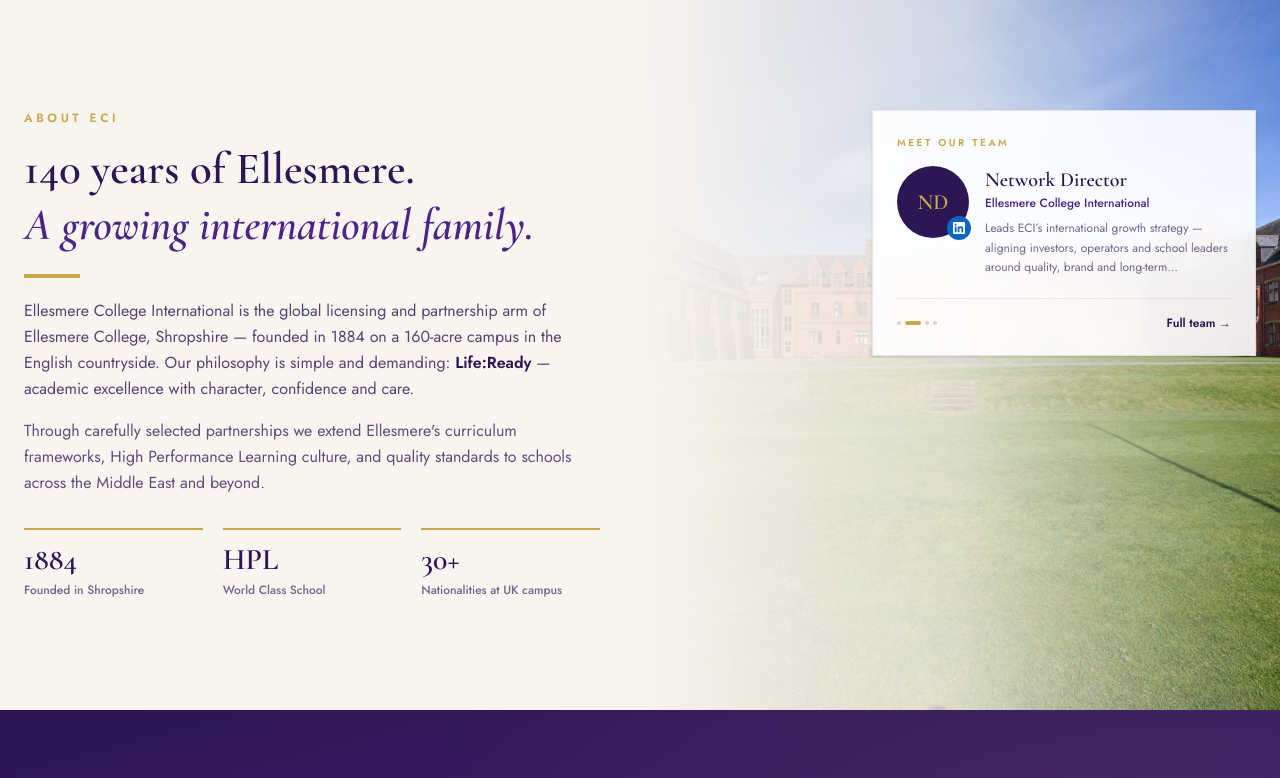
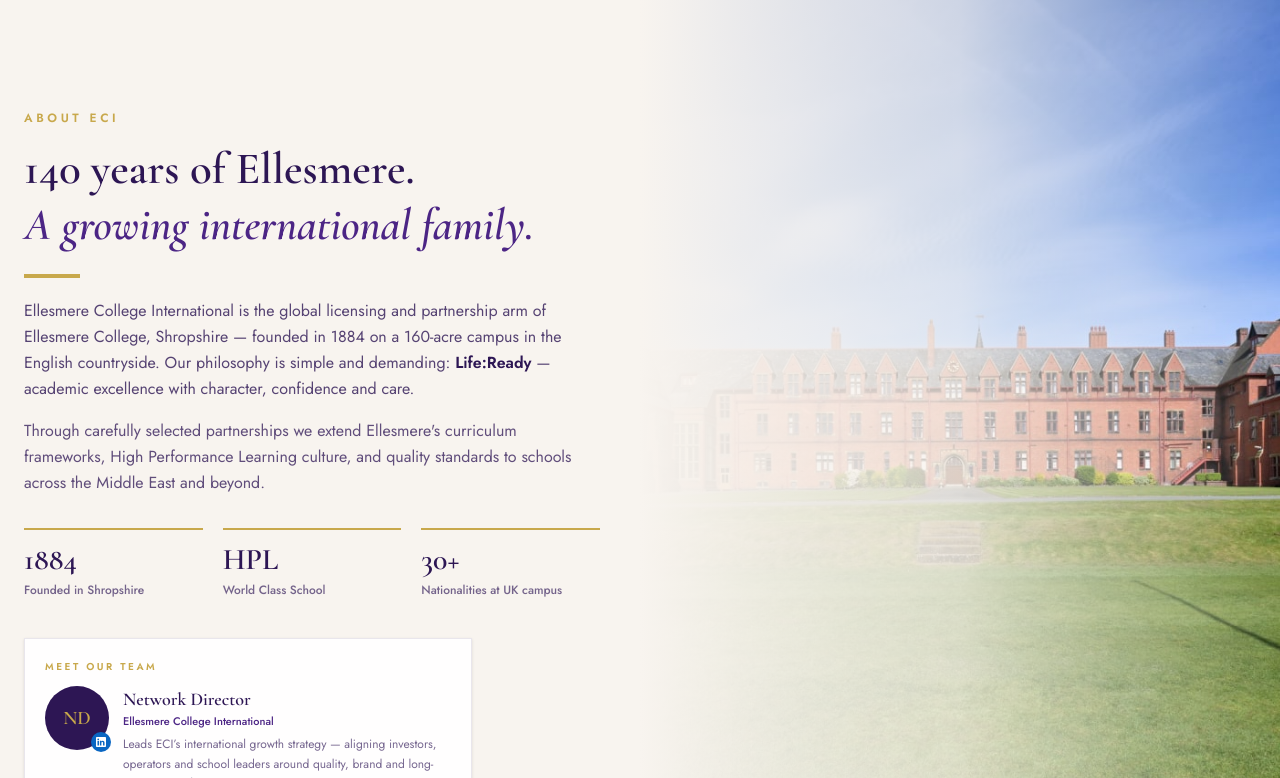
Before and after one commit to wigsbury-ui/eci-platform, a Next.js app: page / in a window 1280 px wide. Shown: the part 802-1580 px from the top of the page. Built offline with nearby package versions, Linux system fonts and the light colour scheme.

Commit message:
Move Meet our team below About copy
Keep the campus image clear on the right by placing the discreet team
rotator under the About text instead of over the photo.

Co-authored-by: wigsbury-ui <wigsbury-ui@users.noreply.github.com>

```diff
--- a/components/AboutSection.tsx
+++ b/components/AboutSection.tsx
@@ -70,7 +70,6 @@ export default function AboutSection() {
       </div>
 
       <div className="relative max-w-7xl mx-auto px-6">
-        <div className="grid lg:grid-cols-2 gap-12 lg:gap-16 items-start">
         <div className="max-w-xl">
           <p className="text-[#C8A84B] text-xs tracking-[0.3em] uppercase mb-4 font-jost font-bold">
             About ECI
@@ -97,7 +96,7 @@ export default function AboutSection() {
             and beyond.
           </p>
 
-            <div className="grid grid-cols-3 gap-5">
+          <div className="grid grid-cols-3 gap-5 mb-10">
             {[
               { k: '1884', v: 'Founded in Shropshire' },
               { k: 'HPL', v: 'World Class School' },
@@ -111,33 +110,31 @@ export default function AboutSection() {
               </div>
             ))}
           </div>
-          </div>
 
-          {/* Discreet team rotator */}
-          <div className="lg:max-w-sm lg:justify-self-end w-full relative z-10">
-            <div className="bg-white/90 backdrop-blur-sm border border-[#2D1654]/10 p-6 shadow-sm">
-              <p className="text-[#C8A84B] text-[10px] tracking-[0.25em] uppercase mb-4 font-jost font-bold">
+          {/* Discreet team rotator — below copy so the right-hand image stays clear */}
+          <div className="bg-white/95 border border-[#2D1654]/10 p-5 shadow-sm max-w-md">
+            <p className="text-[#C8A84B] text-[10px] tracking-[0.25em] uppercase mb-3 font-jost font-bold">
               Meet our team
             </p>
 
-              <div key={member.id} className="psf-panel flex gap-4 items-start">
+            <div key={member.id} className="psf-panel flex gap-3.5 items-start">
               <div className="relative shrink-0">
-                  <Avatar member={member} size={72} />
+                <Avatar member={member} size={64} />
                 <a
                   href={member.linkedin}
                   target="_blank"
                   rel="noopener noreferrer"
-                    className="absolute -bottom-0.5 -right-0.5 w-6 h-6 rounded-full bg-[#0A66C2] text-white flex items-center justify-center hover:bg-[#004182] transition-colors"
+                  className="absolute -bottom-0.5 -right-0.5 w-5 h-5 rounded-full bg-[#0A66C2] text-white flex items-center justify-center hover:bg-[#004182] transition-colors"
                   aria-label={`${member.name} on LinkedIn`}
                 >
-                    <LinkedInIcon className="w-3 h-3" />
+                  <LinkedInIcon className="w-2.5 h-2.5" />
                 </a>
               </div>
               <div className="min-w-0 pt-0.5">
-                  <h3 className="font-cormorant text-xl font-semibold text-[#2D1654] leading-tight">
+                <h3 className="font-cormorant text-lg font-semibold text-[#2D1654] leading-tight">
                   {member.name}
                 </h3>
-                  <p className="font-jost text-xs text-[#4C2585] font-medium mt-0.5 mb-2">
+                <p className="font-jost text-[11px] text-[#4C2585] font-medium mt-0.5 mb-1.5">
                   {member.title}
                 </p>
                 <p className="font-jost text-xs text-[#2D1654]/65 leading-relaxed line-clamp-3">
@@ -146,7 +143,7 @@ export default function AboutSection() {
               </div>
             </div>
 
-              <div className="flex items-center justify-between gap-3 mt-5 pt-4 border-t border-[#2D1654]/8">
+            <div className="flex items-center justify-between gap-3 mt-4 pt-3 border-t border-[#2D1654]/8">
               <div className="flex gap-1">
                 {TEAM_MEMBERS.map((m, i) => (
                   <button
@@ -171,7 +168,6 @@ export default function AboutSection() {
           </div>
         </div>
       </div>
-      </div>
     </section>
   )
 }
```
Lines whose indentation alone changed are shown as unchanged.
